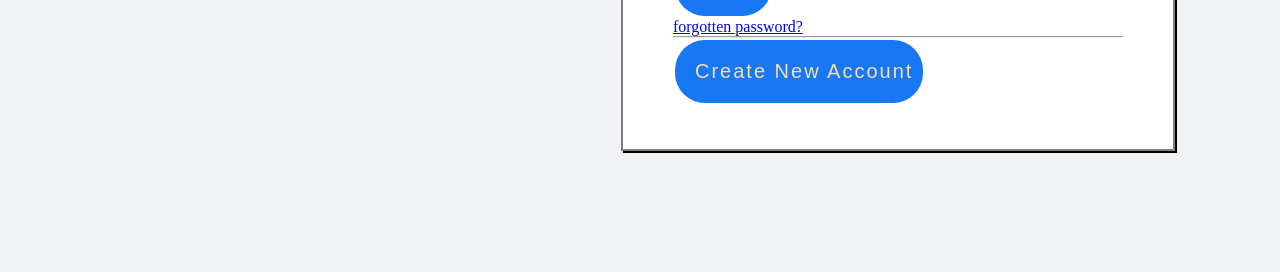
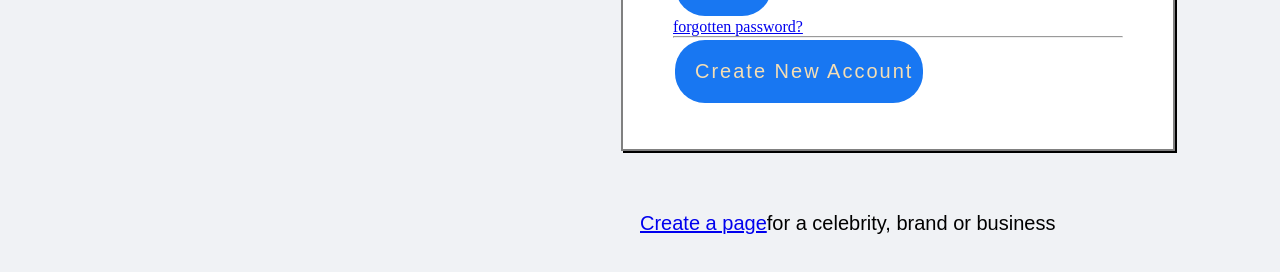
Before and after one commit to Adedeji1/Facebook-login-page, a plain HTML site: page index.html in a window 1280 px wide. Shown: the part 428-700 px from the top of the page. Drawn offline with Linux system fonts and the light colour scheme.

Commit message:
facebook

```diff
--- a/style.css
+++ b/style.css
@@ -6,6 +6,7 @@
     width: 500px;
     height: auto;
     padding-left: 300px;
+
 }
 p{
     font-family: sans-serif;
@@ -66,3 +67,8 @@ span{
 .last{
     background-color: #42b72a;
 }
+footer{
+    position: absolute;
+    top: 80%;
+    left: 50%;
+}
```
